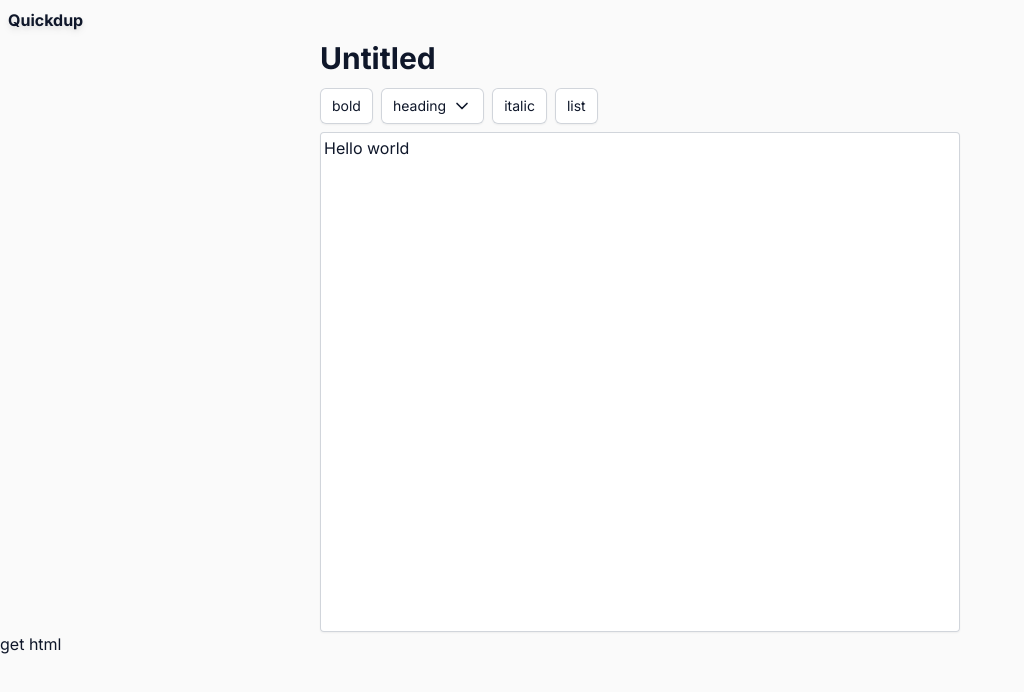
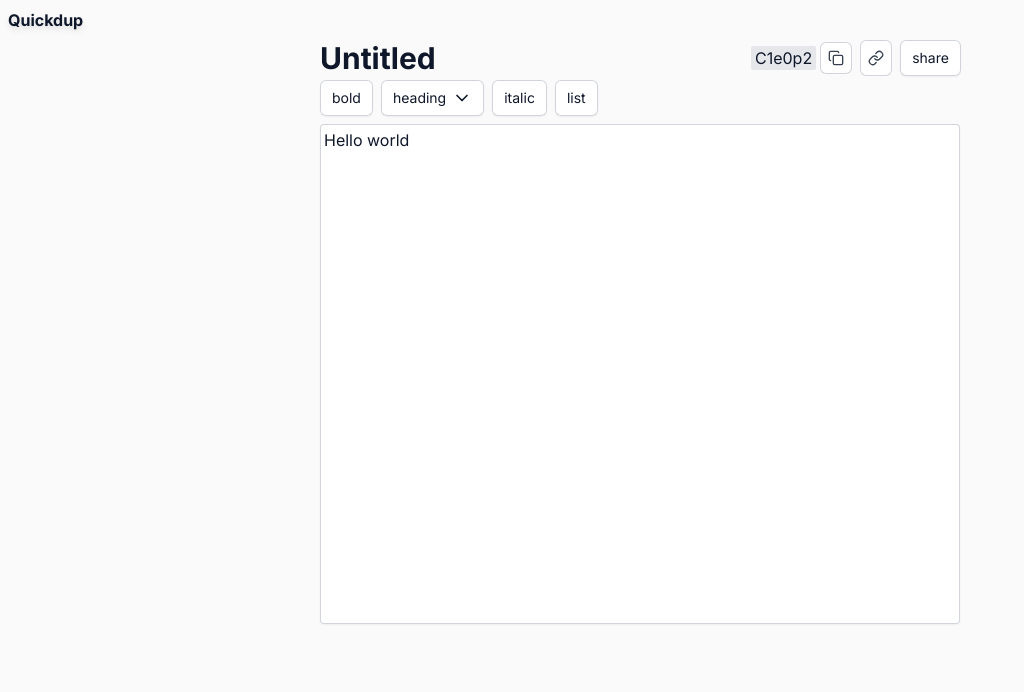
Before and after one commit to tnp2004/quickdup, a Next.js app in the folder web/: page /note/create in a window 1280 px wide. Shown: the top 692 px of the page, without its empty margins (0-1024 px from the left). Built offline with nearby package versions, Linux system fonts and the light colour scheme.

Commit message:
feat(web): add share, link ,copy code button

```diff
--- a/web/components/editor.tsx
+++ b/web/components/editor.tsx
@@ -45,11 +45,24 @@ export default function Editor() {
   return (
     <div>
       <div className="w-1/2 mx-auto flex flex-col justify-center">
-          <input className="text-3xl font-bold mb-2 focus:outline-none bg-transparent" type="text" value={title} onChange={(e) => setTitle(e.target.value)} />
+         <div className="flex justify-between">
+          <input className="text-3xl font-bold focus:outline-none bg-transparent" type="text" value={title} onChange={(e) => setTitle(e.target.value)} />
+          <div className="flex gap-2">
+            <div className="flex gap-1 my-auto">
+           <span className="my-auto bg-gray-200 px-1 rounded-sm">C1e0p2</span>
+            <button className="text-gray-700 ring-1 ring-inset ring-gray-300 px-2 py-1 bg-white hover:bg-gray-50 rounded-md">
+              <svg className="lucide lucide-copy w-4" xmlns="http://www.w3.org/2000/svg" width="24" height="24" viewBox="0 0 24 24" fill="none" stroke="currentColor" strokeWidth="2" strokeLinecap="round" strokeLinejoin="round"><rect width="14" height="14" x="8" y="8" rx="2" ry="2"/><path d="M4 16c-1.1 0-2-.9-2-2V4c0-1.1.9-2 2-2h10c1.1 0 2 .9 2 2"/></svg>
+            </button>
+              </div>
+              <button className="text-gray-700 ring-1 ring-inset ring-gray-300 px-2 py-1 bg-white hover:bg-gray-50 rounded-md">
+              <svg xmlns="http://www.w3.org/2000/svg" width="24" height="24" viewBox="0 0 24 24" fill="none" stroke="currentColor" strokeWidth="2" strokeLinecap="round" strokeLinejoin="round" className="lucide lucide-link w-4"><path d="M10 13a5 5 0 0 0 7.54.54l3-3a5 5 0 0 0-7.07-7.07l-1.72 1.71"/><path d="M14 11a5 5 0 0 0-7.54-.54l-3 3a5 5 0 0 0 7.07 7.07l1.71-1.71"/></svg>
+            </button>
+            <button className="text-sm ring-1 ring-inset ring-gray-300 bg-white hover:bg-gray-50 rounded-md shadow-sm px-3 py-2 h-fit" onClick={() => console.log(editor?.getHTML())}>share</button>
+          </div>
+         </div>
           <Toolbar editor={editor} />
           <EditorContent className="w-full mx-auto rounded shadow-sm bg-white ring-1 ring-inset ring-gray-300" editor={editor}/>
       </div>
-      <button onClick={() => console.log(editor?.getHTML())}>get html</button>
     </div>
   );
 }
```
